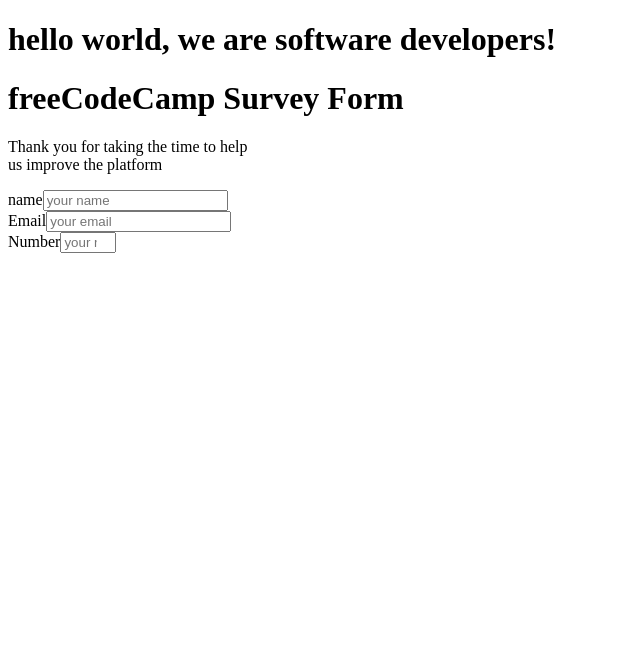
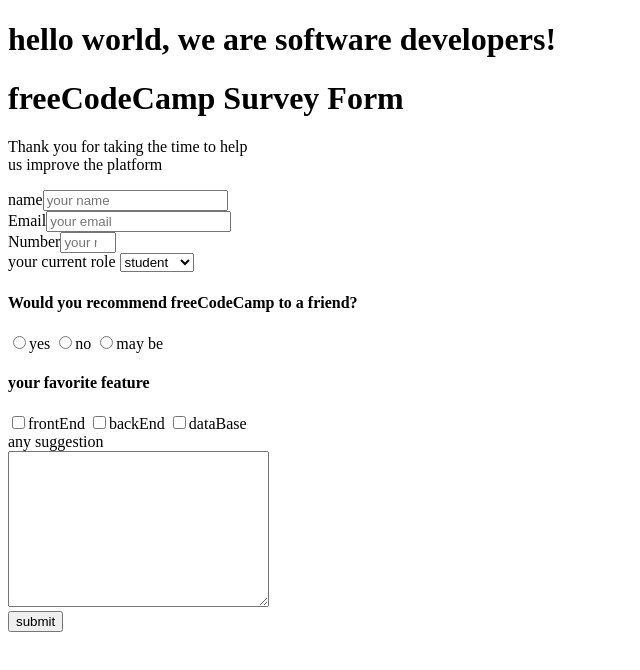
Before and after one commit to johnebri/htmlcssproject_john_and_md, a plain HTML site: page index.html in a window 1280 px wide. Shown: the whole page, without its empty margins (0-640 px from the left). Drawn offline with Linux system fonts and the light colour scheme.

Commit message:
finished html part

```diff
--- a/index.html
+++ b/index.html
@@ -18,6 +18,29 @@
              <label id="email-label">Email<input type="email" id="email" placeholder="your email" required min="1" max="20"></label><br>
              <label id="number-label">Number<input type="number" id="number" placeholder="your number" required min="1" max="20"></label>
              <br>
+             <label for="dropdown">your current role</label>
+             <select name="dropdown" id="dropdown">
+                 <option value="student">student</option>
+                 <option value="partTime">part time</option>
+                 <option value="fullTime">full time</option>
+             </select><br>
+
+             <h4>Would you recommend freeCodeCamp to a friend?</h4>
+                <label><input type="radio" name="recommend" value="yes">yes</label>
+                <label><input type="radio" name="recommend" value="no">no</label>
+                <label><input type="radio" name="recommend" value="mayBe">may be</label>
+
+            <h4 id="work1">your favorite feature</h4>
+            <label for="front"><input type="checkbox" id="front" name="feature" value="front">frontEnd</label>
+            <label for="back"><input type="checkbox" id="back" name="feature" value="back">backEnd</label>
+            <label for="db"><input type="checkbox" id="db" name="feature" value="db">dataBase</label> <br>
+
+            <label for="comments">any suggestion</label><br>
+            <textarea name="comments" id="comments" cols="30" rows="10"></textarea> <br>
+
+
+             <button id ="submit">submit</button>
+         </form>
 
 
     <script src="https://cdn.freecodecamp.org/testable-projects-fcc/v1/bundle.js"></script>
```
